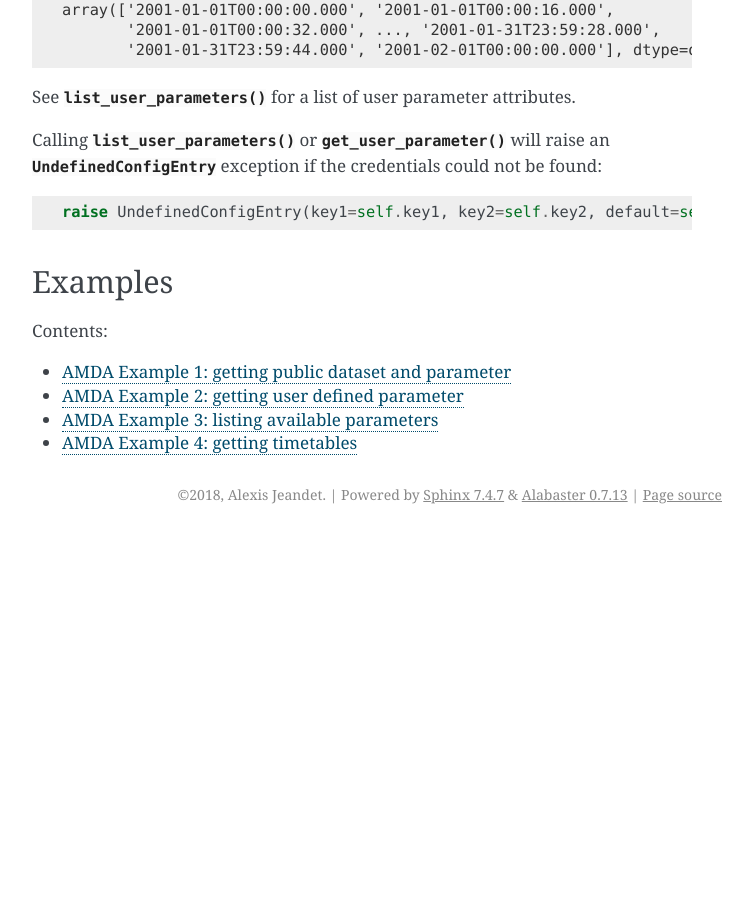
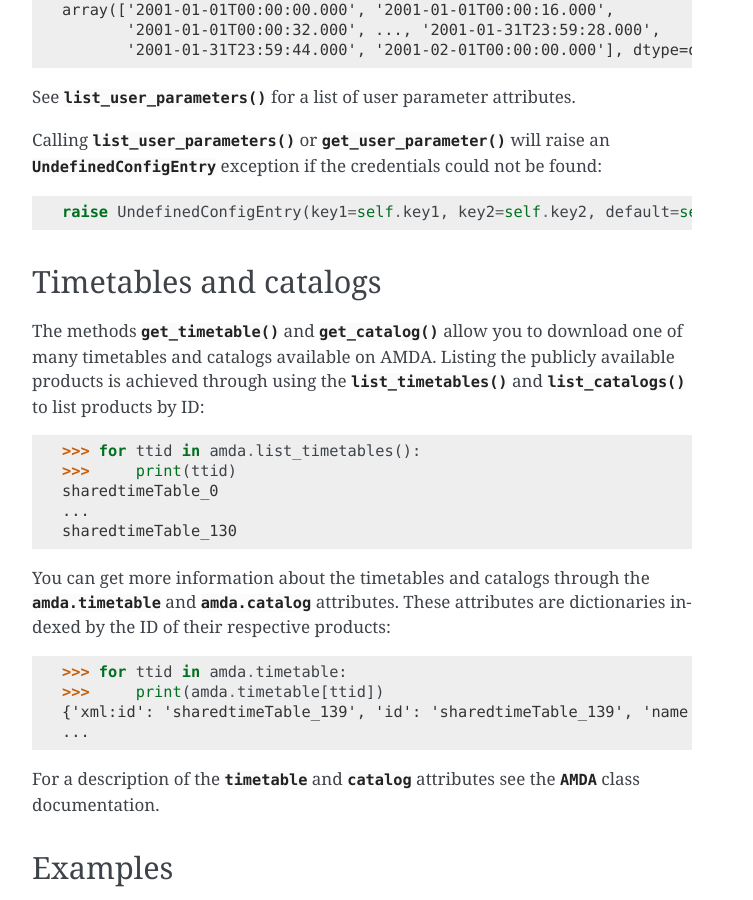
Before and after one commit to SciQLop/speasy, a Sphinx documentation site: the page built from docs/amda.rst, in a window 1280 px wide and 900 px high, scrolled down 2392 px. Shown: the whole window, without its empty margins (388-1141 px from the left). Built offline with Sphinx 7.4.7, drawn with Linux system fonts in a browser that asks for light colours; before the commit the page ends 2926 px from its top, so only the background shows below that; some of the changed text lies outside the part shown.

Commit message:
documentation and examples : list public timetables and catalogs

```diff
--- a/docs/amda.rst
+++ b/docs/amda.rst
@@ -118,7 +118,27 @@ credentials could not be found::
 
    raise UndefinedConfigEntry(key1=self.key1, key2=self.key2, default=self.default)
 
+Timetables and catalogs
+-----------------------
 
+The methods :meth:`~speasy.amda.amda.AMDA.get_timetable` and :meth:`~speasy.amda.amda.AMDA.get_catalog` allow you to download one of many timetables and catalogs available on AMDA. Listing the publicly
+available products is achieved through using the :meth:`~speasy.amda.amda.AMDA.list_timetables` and :meth:`~speasy.amda.amda.AMDA.list_catalogs` to list products by ID::
+
+   >>> for ttid in amda.list_timetables():
+   >>>     print(ttid)
+   sharedtimeTable_0
+   ...
+   sharedtimeTable_130
+
+You can get more information about the timetables and catalogs through the :data:`amda.timetable` and :data:`amda.catalog` attributes. These attributes are dictionaries indexed by the ID of their
+respective products::
+
+    >>> for ttid in amda.timetable:
+    >>>     print(amda.timetable[ttid])
+    {'xml:id': 'sharedtimeTable_139', 'id': 'sharedtimeTable_139', 'name': 'MMS_Burst_Mode_2021July', 'created': '2020-08-26T00:00:55', 'modified': '1970-01-01T00:00:00', 'surveyStart': '2021-07-01T00:03:43', 'surveyStop': '2021-07-25T13:51:53', 'contact': 'MMS_Burst_Mode_2021July', 'description': 'Time intervals for which MMS burst mode data are available. source: http://mmsburst.sr.unh.edu/', 'history': '', 'nbIntervals': '441', 'sharedBy': 'AMDA', 'sharedDate': '2021-08-02T03:25:05+00:00', 'folder': 'MMS_BURST_MODE_timeTable', 'timeTable': 'sharedtimeTable_139'}
+    ...
+
+For a description of the :data:`timetable` and :data:`catalog` attributes see the :class:`~speasy.amda.amda.AMDA` class documentation.
 
 Examples
 --------
```
Also changed, not shown: 2 other files.
